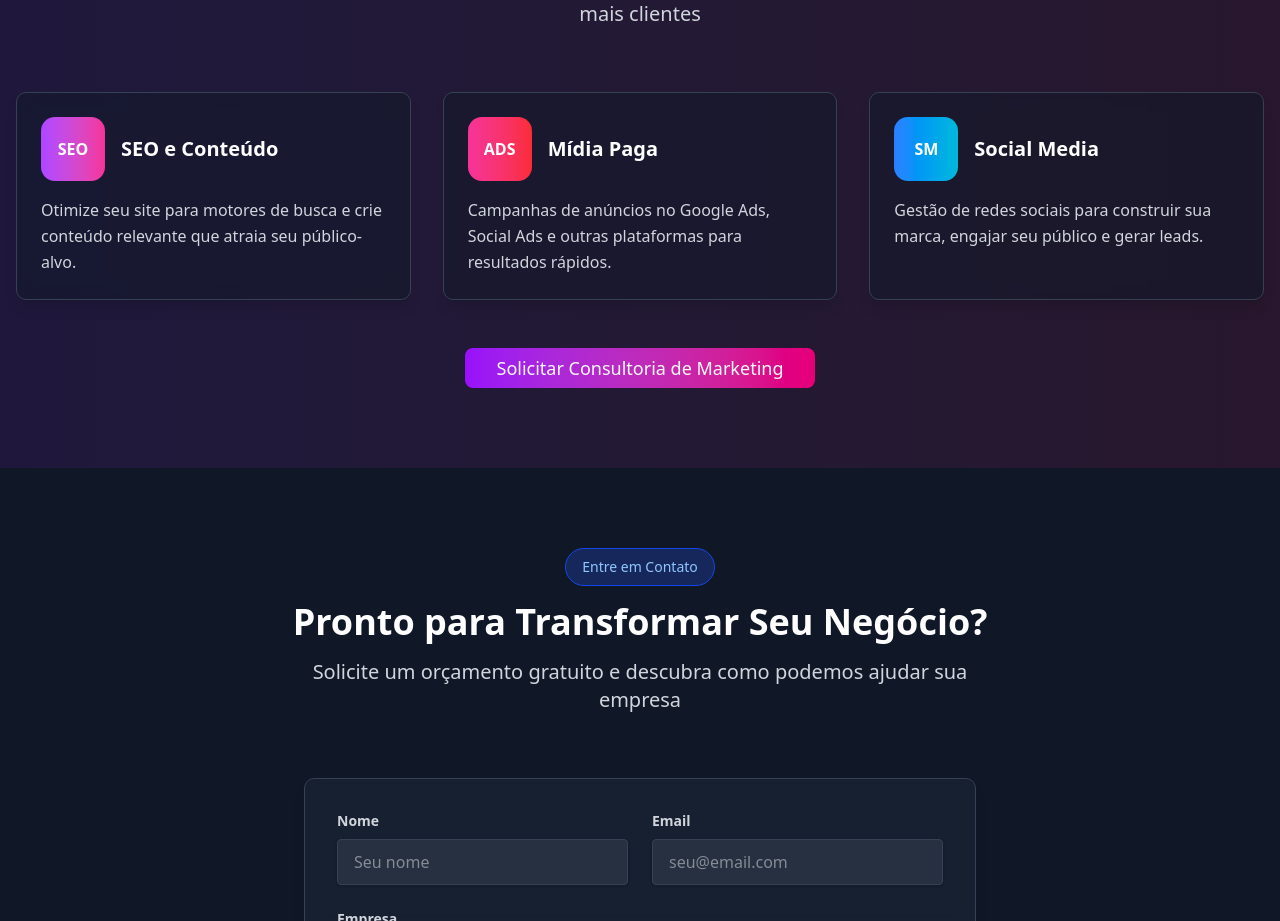
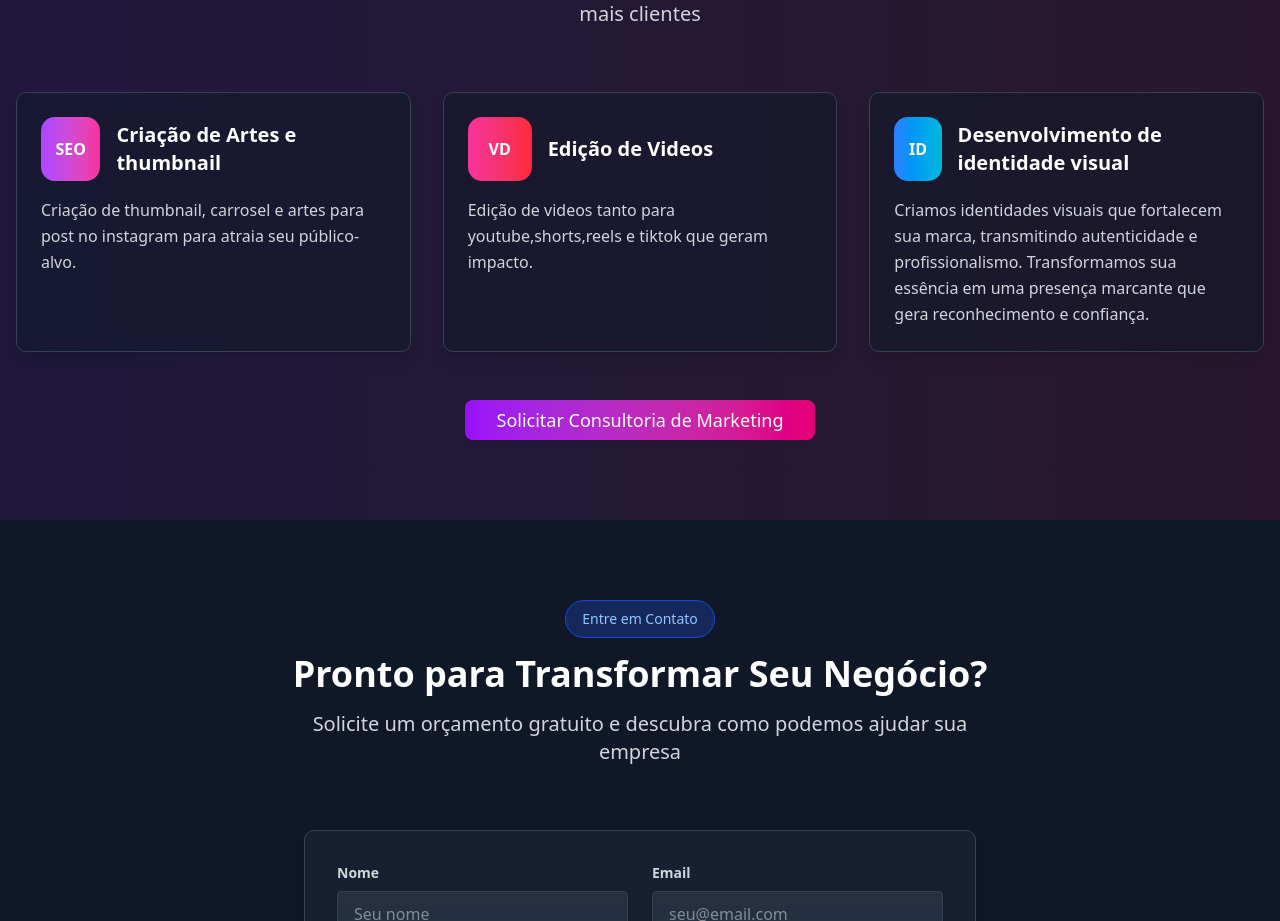
Before and after one commit to PatrickNDS/horizontech, a React (Vite) app: page / in a window 1280 px wide. Shown: the part 1567-2488 px from the top of the page. Built offline with nearby package versions, Linux system fonts and the light colour scheme.

Commit message:
Atualizações no header e remoção do invert

```diff
--- a/src/App.jsx
+++ b/src/App.jsx
@@ -280,9 +280,9 @@ function App() {
             viewport={{ once: true }}
           >
             {[
-              { icon: "SEO", title: "SEO e Conteúdo", description: "Otimize seu site para motores de busca e crie conteúdo relevante que atraia seu público-alvo.", gradient: "from-purple-500 to-pink-500" },
-              { icon: "ADS", title: "Mídia Paga", description: "Campanhas de anúncios no Google Ads, Social Ads e outras plataformas para resultados rápidos.", gradient: "from-pink-500 to-red-500" },
-              { icon: "SM", title: "Social Media", description: "Gestão de redes sociais para construir sua marca, engajar seu público e gerar leads.", gradient: "from-blue-500 to-cyan-500" }
+              { icon: "SEO", title: "Criação de Artes e thumbnail", description: "Criação de thumbnail, carrosel e artes para post no instagram para atraia seu público-alvo.", gradient: "from-purple-500 to-pink-500" },
+              { icon: "VD", title: "Edição de Videos", description: "Edição de videos tanto para youtube,shorts,reels e tiktok que geram impacto.", gradient: "from-pink-500 to-red-500" },
+              { icon: "ID", title: "Desenvolvimento de identidade visual", description: "Criamos identidades visuais que fortalecem sua marca, transmitindo autenticidade e profissionalismo. Transformamos sua essência em uma presença marcante que gera reconhecimento e confiança.", gradient: "from-blue-500 to-cyan-500" }
             ].map((service, index) => (
               <motion.div
                 key={index}
```
